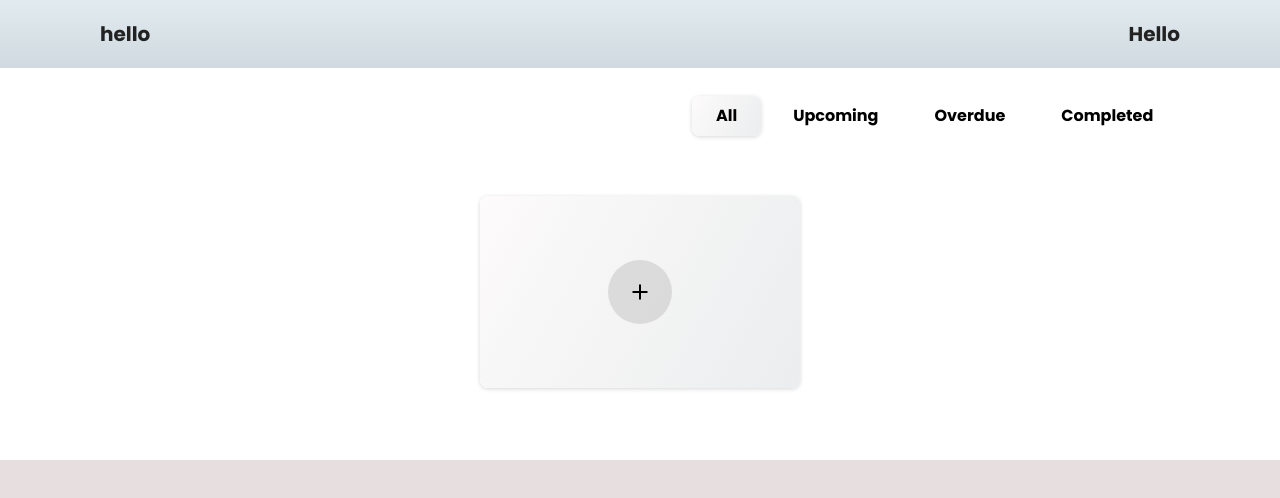
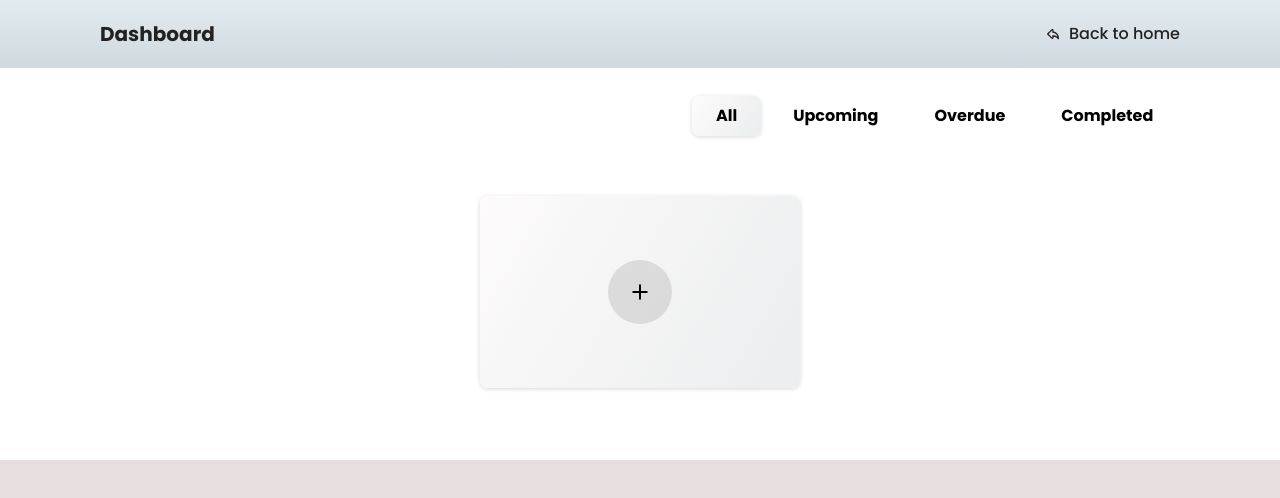
Before and after one commit to the-bipu/freetime-projects, a Next.js app in the folder Task-Dashboard/frontend/: page /Dashboard in a window 1280 px wide. Shown: the top 498 px of the page. Built offline with nearby package versions, Linux system fonts and the light colour scheme.

Commit message:
Update Navbar.tsx

```diff
--- a/Task-Dashboard/frontend/src/dashboard/components/Navbar/Navbar.tsx
+++ b/Task-Dashboard/frontend/src/dashboard/components/Navbar/Navbar.tsx
@@ -1,10 +1,24 @@
+'use client';
 import React from 'react'
+import { useRouter } from 'next/router';
+
+import { TiArrowBackOutline } from "react-icons/ti";
 
 const Navbar = () => {
+
+  const router = useRouter();
+
+  const toggleHomeComing = () => {
+    router.push('/');
+  };
+
   return (
     <div className='w-full bgLight flex flex-row justify-between px-24 py-2'>
-        <div className='px-1 py-3 text-xl font-bold'>hello</div>
-        <div className='px-1 py-3 text-xl font-bold'>Hello</div>
+        <div className='px-1 py-3 text-xl font-bold'>Dashboard</div>
+        <button onClick={toggleHomeComing} className='px-1 py-3 text-base font-medium flex flex-row items-center justify-center gap-2'>
+          <TiArrowBackOutline />
+          Back to home
+        </button>
     </div>
   )
 }
```
